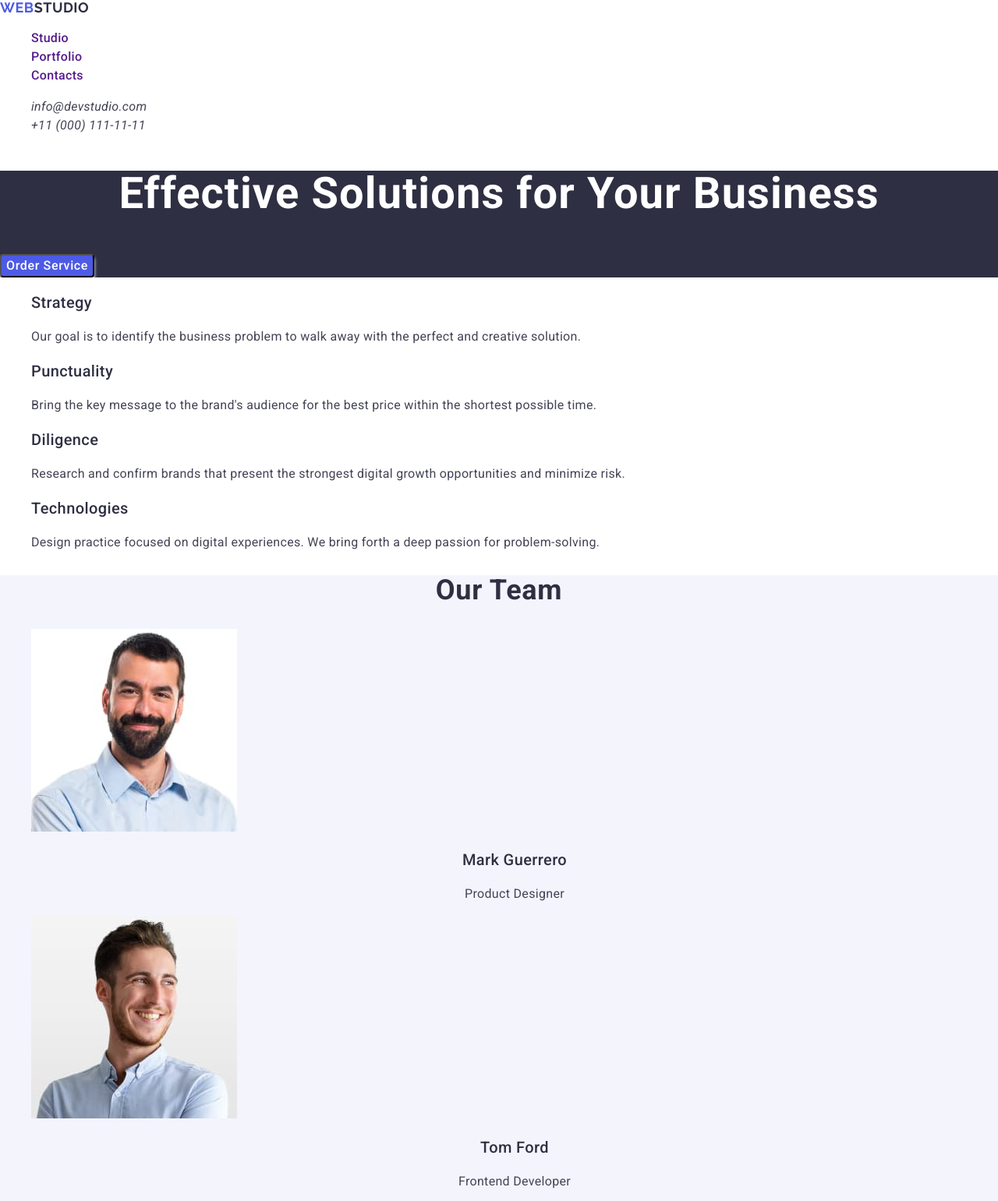
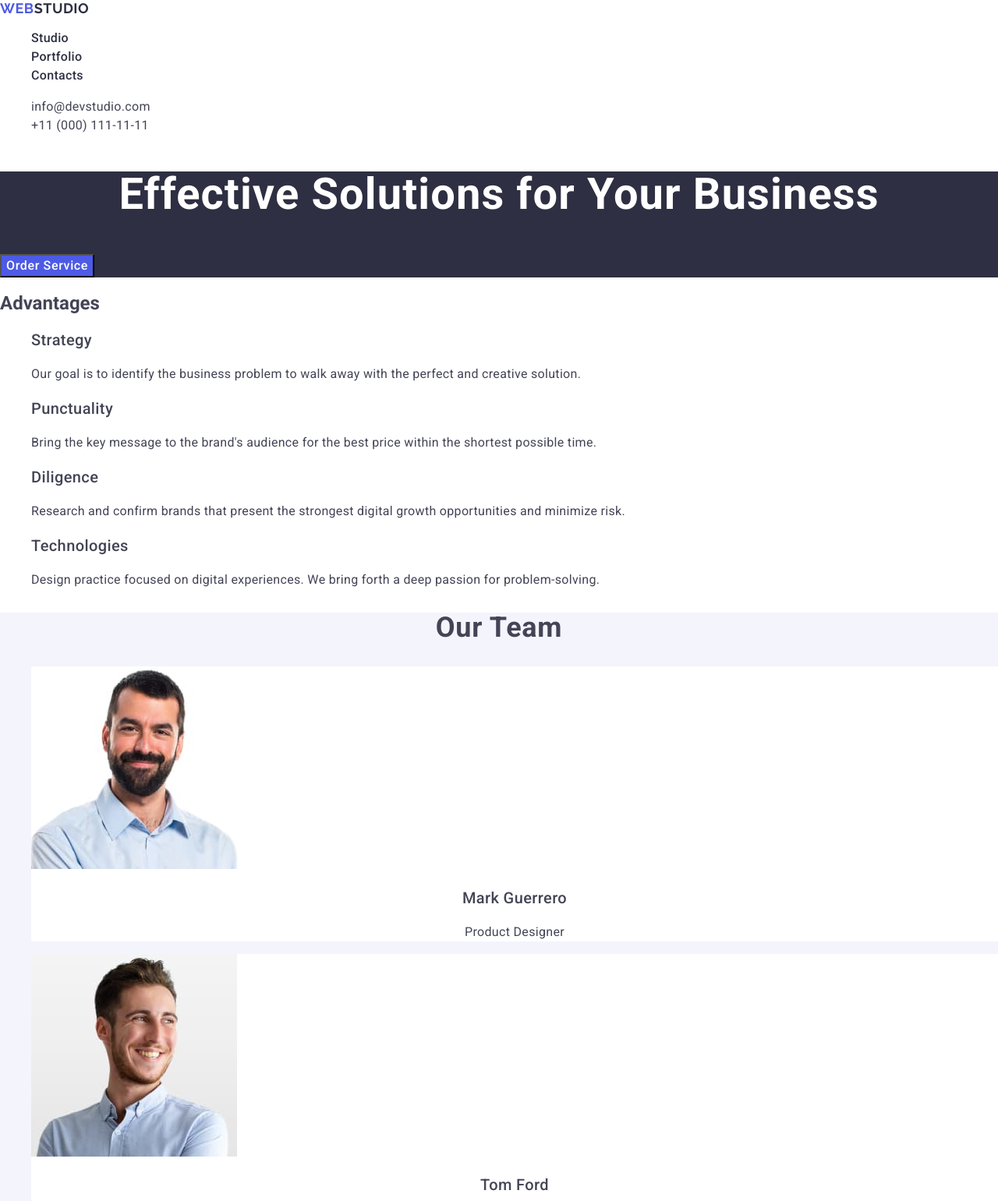
Before and after one commit to IgoGra74/goit-markup-hw-02, a plain HTML site: page index.html in a window 1280 px wide. Shown: the top 1541 px of the page at 78% size. Drawn offline with nearby package versions, Linux system fonts and the light colour scheme.

Commit message:
edit styles.css

```diff
--- a/css/styles.css
+++ b/css/styles.css
@@ -1,6 +1,6 @@
 .body {
     font-family: "Roboto", sans-serif;
-    color: #2E2F42;
+    color: #434455;
     background-color: #FFF;
 }
 
@@ -8,11 +8,10 @@
 
 .logo-header {
     color: #4D5AE5;
-    font-family: Raleway;
+    font-family: "Raleway", sans-serif;
     font-size: 18px;
-    font-style: normal;
     font-weight: 700;
-    line-height: 1.16;
+    line-height: 1.17;
     letter-spacing: 0.54px;
     text-transform: uppercase;
     text-decoration: none;
@@ -27,6 +26,7 @@
 }
 
 .menu-list {
+    color: #2E2F42;
     font-size: 16px;
     font-weight: 500;
     line-height: 1.5;
@@ -41,10 +41,14 @@
 }
 
 .contacts {
+    font-style: normal;
+}
+
+.contacts-list {
     list-style-type: none;
 }
 
-.contacts-list {
+.contacts-list-items {
     color: #434455;
     font-size: 16px;
     line-height: 1.5;
@@ -52,9 +56,9 @@
     text-decoration: none;
 }
 
-.contacts-list:hover,
-.contacts-list:active,
-.contacts-list:focus {
+.contacts-list-itemst:hover,
+.contacts-list-items:active,
+.contacts-list-items:focus {
     color: #404BBF;
 }
 
@@ -80,9 +84,7 @@
     font-weight: 500;
     line-height: 1.5;
     letter-spacing: 0.64px;
-    border-radius: 4px;
     background: #4D5AE5;
-    box-shadow: 0px 4px 4px 0px;
     cursor: pointer;
 }
 
@@ -94,16 +96,12 @@
 }
 
 /* Section-advantages */
-.section-advantages-title {
-    display: none;
-}
 
 .section-advantages-list {
     list-style-type: none;
 }
 
 .section-advantages-list-titles {
-    font-family: Roboto;
     font-size: 20px;
     font-weight: 500;
     line-height: 1.2;
@@ -113,7 +111,6 @@
 
 .section-advantages-list-text {
     color: #434455;
-    font-family: Roboto;
     font-size: 16px;
     line-height: 1.5;
     letter-spacing: 0.32px;
@@ -127,12 +124,15 @@
 
 .section-team-title {
     text-align: center;
-    font-family: Roboto;
     font-size: 36px;
     font-weight: 700;
-    line-height: 1.1;
+    line-height: 1.11;
     letter-spacing: 0.72px;
     text-transform: capitalize;
+}
+
+.section-team-list-item {
+    background-color: #FFFFFF;
 }
 
 .section-team-list {
@@ -141,7 +141,6 @@
 
 .section-team-list-titles {
     text-align: center;
-    font-family: Roboto;
     font-size: 20px;
     font-weight: 500;
     line-height: 1.2;
@@ -151,7 +150,6 @@
 .section-team-list-text {
     color: #434455;
     text-align: center;
-    font-family: Roboto;
     font-size: 16px;
     line-height: 1.5;
     letter-spacing: 0.32px;
@@ -160,10 +158,9 @@
 /* Section-portfolio */
 .section-portfolio-title {
     text-align: center;
-    font-family: Roboto;
     font-size: 36px;
     font-weight: 700;
-    line-height: 1.1;
+    line-height: 1.11;
     letter-spacing: 0.72px;
     text-transform: capitalize;
 }
@@ -173,7 +170,6 @@
 }
 
 .section-portfolio-list-title {
-    font-family: Roboto;
     font-size: 20px;
     font-weight: 500;
     line-height: 1.2;
@@ -182,7 +178,6 @@
 
 .section-portfolio-list-text {
     color: #434455;
-    font-family: Roboto;
     font-size: 16px;
     line-height: 1.5;
     letter-spacing: 0.32px;
@@ -195,11 +190,11 @@
 
 .logo-footer {
     color: #4D5AE5;
-    font-family: Raleway;
+    font-family: "Raleway", sans-serif;
     font-size: 18px;
     font-style: normal;
     font-weight: 700;
-    line-height: 1.16;
+    line-height: 1.17;
     letter-spacing: 0.54px;
     text-transform: uppercase;
     text-decoration: none;
@@ -211,7 +206,7 @@
 
 .footer-text {
     color: #F4F4FD;
-    font-family: Roboto;
+    font-family: "Roboto", sans-serif;
     font-size: 16px;
     line-height: 1.5;
     letter-spacing: 0.32px;
--- a/index.html
+++ b/index.html
@@ -24,20 +24,20 @@
           >Web<span class="logo-header-studio">Studio</span></a
         >
         <ul class="menu">
-          <li><a href="" class="menu-list">Studio</a></li>
+          <li><a href="./index.html" class="menu-list">Studio</a></li>
           <li><a href="" class="menu-list">Portfolio</a></li>
           <li><a href="" class="menu-list">Contacts</a></li>
         </ul>
       </nav>
-      <address>
-        <ul class="contacts">
+      <address class="contacts">
+        <ul class="contacts-list">
           <li>
-            <a href="mailto:info@devstudio.com" class="contacts-list"
+            <a href="mailto:info@devstudio.com" class="contacts-list-items"
               >info@devstudio.com</a
             >
           </li>
           <li>
-            <a href="tel:+110001111111" class="contacts-list"
+            <a href="tel:+110001111111" class="contacts-list-items"
               >+11 (000) 111-11-11</a
             >
           </li>
@@ -55,7 +55,7 @@
       </section>
       <!-- Section-advantages -->
       <section>
-        <h2 class="section-advantages-title">Advantages</h2>
+        <h2>Advantages</h2>
         <ul class="section-advantages-list">
           <li>
             <h3 class="section-advantages-list-titles">Strategy</h3>
@@ -91,7 +91,7 @@
       <section class="section-team">
         <h2 class="section-team-title">Our Team</h2>
         <ul class="section-team-list">
-          <li>
+          <li class="section-team-list-item">
             <img
               src="./images/img-mark.jpg"
               width="264"
@@ -101,7 +101,7 @@
             <h3 class="section-team-list-titles">Mark Guerrero</h3>
             <p class="section-team-list-text">Product Designer</p>
           </li>
-          <li>
+          <li class="section-team-list-item">
             <img
               src="./images/img-tom.jpg"
               width="264"
@@ -111,7 +111,7 @@
             <h3 class="section-team-list-titles">Tom Ford</h3>
             <p class="section-team-list-text">Frontend Developer</p>
           </li>
-          <li>
+          <li class="section-team-list-item">
             <img
               src="./images/img-camila.jpg"
               width="264"
@@ -121,7 +121,7 @@
             <h3 class="section-team-list-titles">Camila Garcia</h3>
             <p class="section-team-list-text">Marketing</p>
           </li>
-          <li>
+          <li class="section-team-list-item">
             <img
               src="./images/img-daniel.jpg"
               width="264"
```
